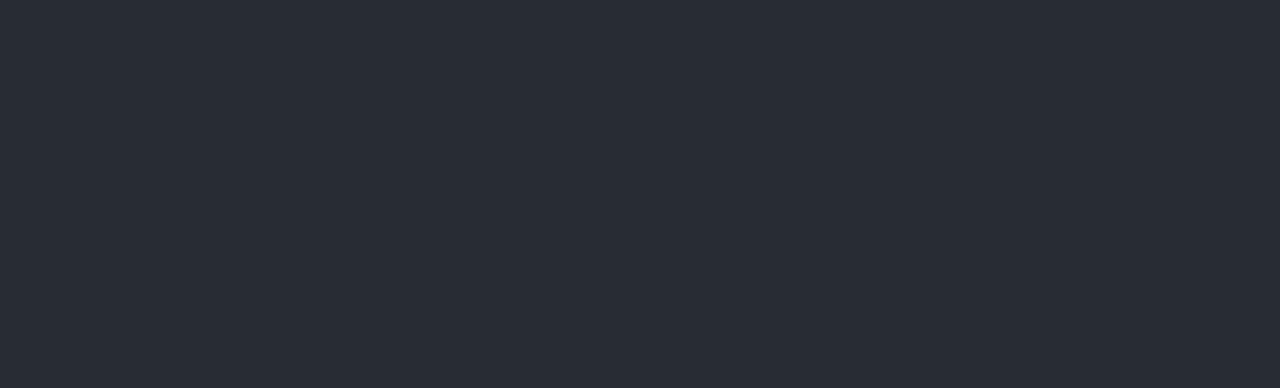
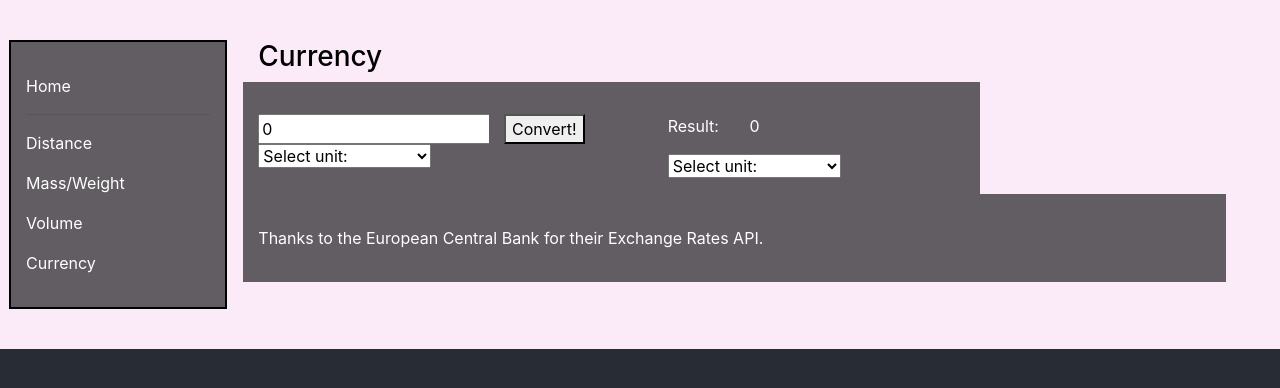
Before and after one commit to LNoeltner1/the_everything_calculator, a React (Create React App) app in the folder client/: page /Currency in a window 1280 px wide. Shown: the top 388 px of the page. Built offline with nearby package versions, Linux system fonts and the light colour scheme; no server answers.

Commit message:
set up API connection for currency page and succesfully got the needed info to log

```diff
--- a/client/src/App.css
+++ b/client/src/App.css
@@ -30,7 +30,7 @@
   justify-self: center;
 } */
 /* MAIN SECTION */
-.inputBox, .resultBox, .buttonBox, .sideBar {
+.inputBox, .resultBox, .buttonBox, .sideBar, .creditRow {
   /* margin-top: 2vh; */
   padding-bottom: 2vh;
   padding-top: 4vh;
--- a/client/src/App.js
+++ b/client/src/App.js
@@ -5,6 +5,7 @@ import Distance from "./pages/Distance";
 import Home from "./pages/Home";
 import Mass from "./pages/Mass";
 import Volume from "./pages/Volume";
+import Currency from "./pages/Currency";
 
 function App() {
   return (
@@ -16,6 +17,7 @@ function App() {
             <Route exact path="/Distance" component={Distance} />
             <Route exact path="/Mass" component={Mass} />
             <Route exact path="/Volume" component={Volume} />
+            <Route exact path="/Currency" component={Currency} />
           </Switch>
         </Router>
       </header>
--- /dev/null
+++ b/client/src/api/API.jsx
@@ -0,0 +1,7 @@
+import axios from "axios";
+
+export default {
+    getAllCurrencies: function () {
+        return axios.get("https://api.exchangeratesapi.io/latest");
+    }
+};
--- a/client/src/components/SideBar.jsx
+++ b/client/src/components/SideBar.jsx
@@ -14,6 +14,7 @@ const TypeMenu = () => {
                 <p><Link to="/Distance" id="distanceLink" className="navLink">Distance</Link></p>
                 <p><Link to="/Mass" id="massLink" className="navLink">Mass/Weight</Link></p>
                 <p><Link to="/Volume" id="volumeLink" className="navLink">Volume</Link></p>
+                <p><Link to="/Currency" id="currencyLink" className="navLink">Currency</Link></p>
 
 
 
--- a/client/src/pages/Currency.jsx
+++ b/client/src/pages/Currency.jsx
@@ -1,11 +1,17 @@
-import React, { Component, useState } from 'react';
+import React, { Component, useState, useEffect } from 'react';
 import SideBar from '../components/SideBar';
 import "../App.css";
+import API from "../api/API";
 
 const Currency = () => {
     const [inputValue, setInputValue] = useState(Number);
     const [result, setResult] = useState(Number);
     const [resultUnit, setResultUnit] = useState(String);
+    const [latestCurrency, setLatestCurrency] = useState({});
+
+    useEffect(() => {
+        loadLatestCurrency();
+    }, []);
 
     const handleInputChange = (e) => {
         e.preventDefault();
@@ -13,57 +19,58 @@ const Currency = () => {
         setInputValue(value);
     }
 
+    function loadLatestCurrency() {
+        API.getAllCurrencies()
+        .then((res) => {
+            setLatestCurrency(res.data);
+            console.log(res.data);
+        })
+        .catch((err) => console.log(err));
+    }
     // CONVERSION EQUATIONS
 
     //pint and quarts
-    const pintsToQuarts = () => {
-        setResult(inputValue / 2);
-    }
-    const quartsToPints = () => {
-        setResult(inputValue * 2);
-    }
+    // const pintsToQuarts = () => {
+    //     setResult(inputValue / 2);
+    // }
+    // const quartsToPints = () => {
+    //     setResult(inputValue * 2);
+    // }
 
 
 
-    const handleConvert = (e) => {
-        e.preventDefault();
-        let inputUnitMenu = document.getElementById("unitInput");
-        let outputUnitMenu = document.getElementById("unitOutput");
-        console.log(inputUnitMenu.options[inputUnitMenu.selectedIndex].value);
-        console.log(outputUnitMenu.options[outputUnitMenu.selectedIndex].value);
-        setResultUnit(outputUnitMenu.options[outputUnitMenu.selectedIndex].value);
-        // COMPARING USER CHOICES
-        //pints and quarts
-        if (inputUnitMenu.options[inputUnitMenu.selectedIndex].value === "pints" && outputUnitMenu.options[outputUnitMenu.selectedIndex].value === "quarts") {
-            pintsToQuarts();
-        } else if (inputUnitMenu.options[inputUnitMenu.selectedIndex].value === "quarts" && outputUnitMenu.options[outputUnitMenu.selectedIndex].value === "pints") {
-            quartsToPints();
-        }
-        //pints and gallons
-        else if (inputUnitMenu.options[inputUnitMenu.selectedIndex].value === "pints" && outputUnitMenu.options[outputUnitMenu.selectedIndex].value === "gallons") {
-            pintsToGallons();
-        } else if (inputUnitMenu.options[inputUnitMenu.selectedIndex].value === "gallons" && outputUnitMenu.options[outputUnitMenu.selectedIndex].value === "pints") {
-            gallonsToPints();
-        }
-
-
-        //IF USER DOES NOT SELECT A UNIT
-        else if (inputUnitMenu.options[inputUnitMenu.selectedIndex].value === "0" || outputUnitMenu.options[outputUnitMenu.selectedIndex].value === "0") {
-            alert("You must select a unit.");
-        }
-        // IF INPUT AND OUTPUT UNIT ARE THE SAME
-        else if (inputUnitMenu.options[inputUnitMenu.selectedIndex].value === outputUnitMenu.options[outputUnitMenu.selectedIndex].value) {
-            console.log("no can do, buckaroo");
-            alert("You must select two different units to convert");
-        }
-        // IF NOTHING MATCHES
-        else {
-            console.log("Lauren, you done goofed");
-            alert("Error: Lauren goofed");
-        }
-    }
+    // const handleConvert = (e) => {
+    //     e.preventDefault();
+    //     let inputUnitMenu = document.getElementById("unitInput");
+    //     let outputUnitMenu = document.getElementById("unitOutput");
+    //     console.log(inputUnitMenu.options[inputUnitMenu.selectedIndex].value);
+    //     console.log(outputUnitMenu.options[outputUnitMenu.selectedIndex].value);
+    //     setResultUnit(outputUnitMenu.options[outputUnitMenu.selectedIndex].value);
+    //     // COMPARING USER CHOICES
+    //     //pints and quarts
+    //     // if (inputUnitMenu.options[inputUnitMenu.selectedIndex].value === "pints" && outputUnitMenu.options[outputUnitMenu.selectedIndex].value === "quarts") {
+    //     //     pintsToQuarts();
+    //     // } else if (inputUnitMenu.options[inputUnitMenu.selectedIndex].value === "quarts" && outputUnitMenu.options[outputUnitMenu.selectedIndex].value === "pints") {
+    //     //     quartsToPints();
+    //     // }
+    //     // //IF USER DOES NOT SELECT A UNIT
+    //     // else if (inputUnitMenu.options[inputUnitMenu.selectedIndex].value === "0" || outputUnitMenu.options[outputUnitMenu.selectedIndex].value === "0") {
+    //     //     alert("You must select a unit.");
+    //     // }
+    //     // // IF INPUT AND OUTPUT UNIT ARE THE SAME
+    //     // else if (inputUnitMenu.options[inputUnitMenu.selectedIndex].value === outputUnitMenu.options[outputUnitMenu.selectedIndex].value) {
+    //     //     console.log("no can do, buckaroo");
+    //     //     alert("You must select two different units to convert");
+    //     // }
+    //     // // IF NOTHING MATCHES
+    //     // else {
+    //     //     console.log("Lauren, you done goofed");
+    //     //     alert("Error: Lauren goofed");
+    //     // }
+    // }
 
     return (
+
             <div className="row mainSection">
             {/* <div className="col-md-1"></div> */}
             <SideBar />
@@ -71,7 +78,7 @@ const Currency = () => {
             <div className="col-9">
                 <div className="row titleRow">
                     <div className="col-md-12">
-                    <h3>Volume</h3>
+                        <h3>Currency</h3>
                     </div>
                 </div>
                 <div className="row">
@@ -99,7 +106,7 @@ const Currency = () => {
 
                     {/* <div className="row"> */}
                     <div className="col-md-2 col-xs-10 col-sm-10 buttonBox">
-                    <button className="convertBtn" onClick={handleConvert}>Convert!</button>
+                        <button className="convertBtn" >Convert!</button>
                     </div>
 
                     {/* </div> */}
@@ -132,9 +139,14 @@ const Currency = () => {
                         </div>
                     </div>
                 </div>
-
+                <div className="row creditRow">
+                    <div className="col-md-9">
+                        <p>Thanks to the European Central Bank for their Exchange Rates API.</p>
                     </div>
                 </div>
+            </div>
+        </div>
+
     );
 };
 
```
Lines whose indentation alone changed are shown as unchanged.
